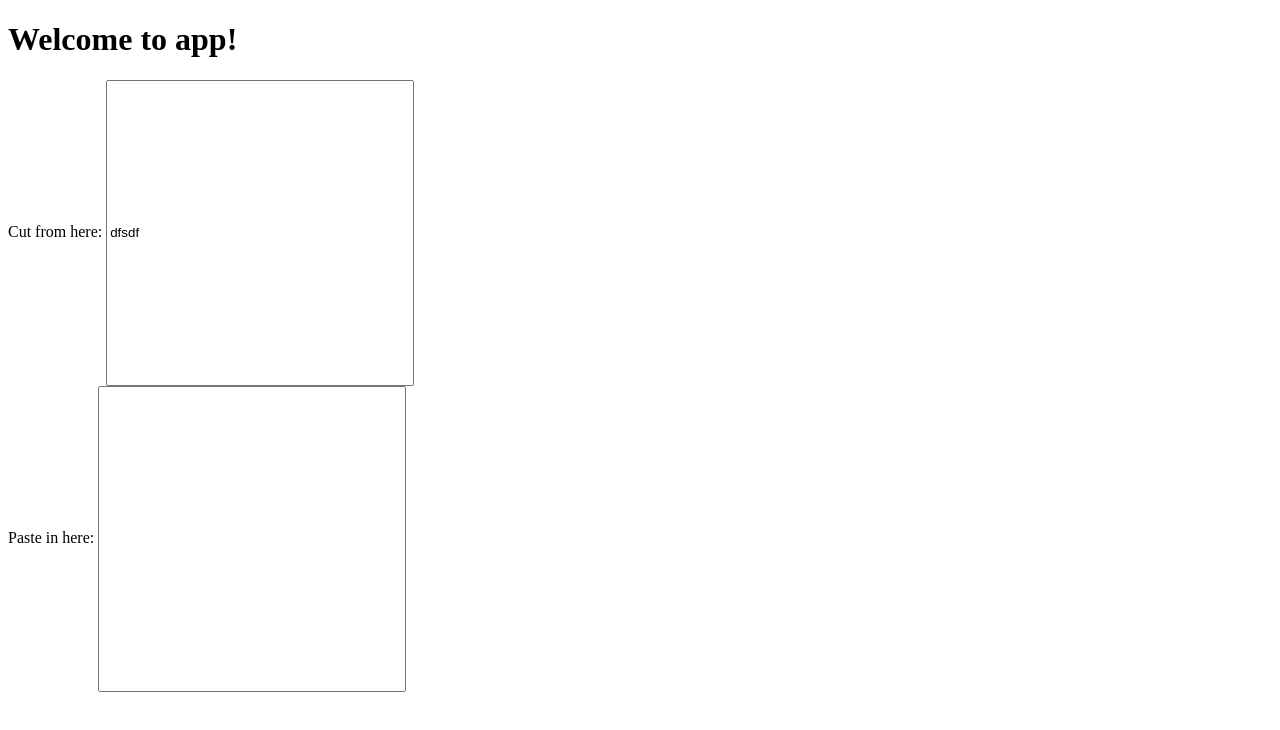
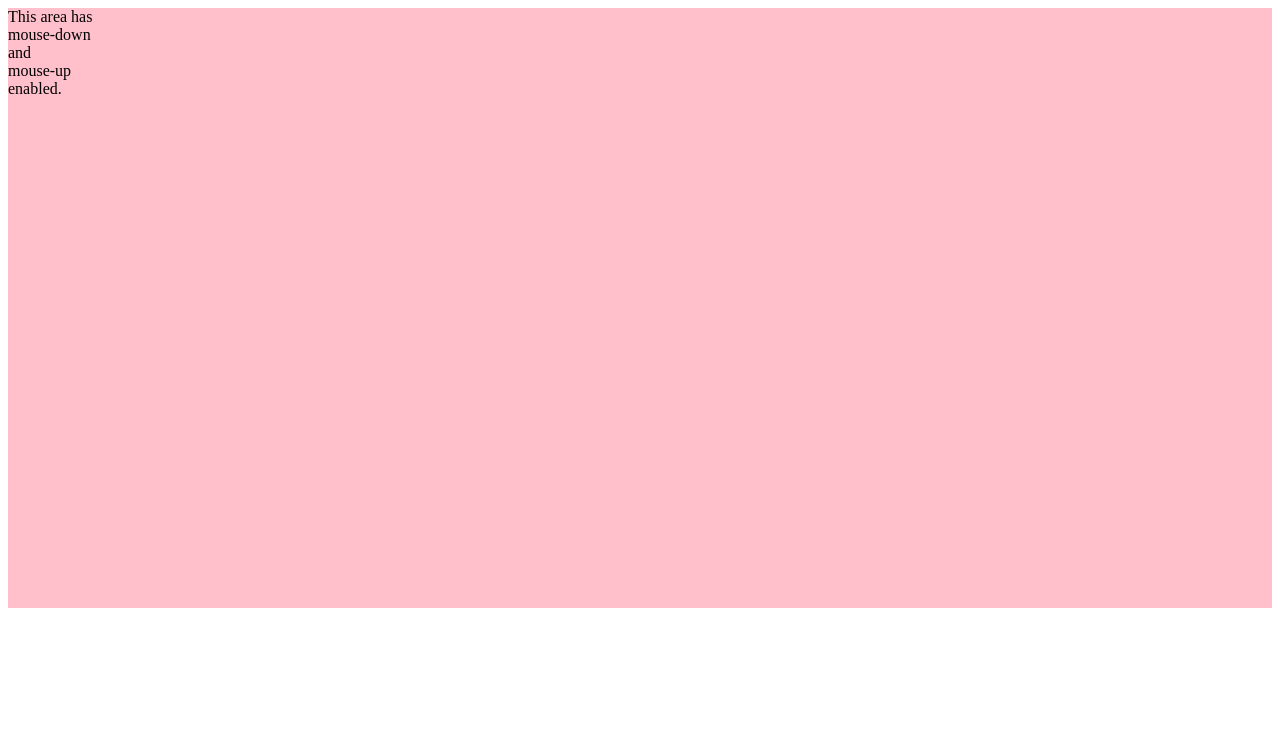
Before and after one commit to simonsimon9/HW10_Angular_AJAX, an Angular app: page / in a window 1280 px wide. Shown: the top 730 px of the page. Built offline with nearby package versions, Linux system fonts and the light colour scheme.

Commit message:
mouse move handler event

```diff
--- a/src/app/app.component.css
+++ b/src/app/app.component.css
@@ -1,4 +1,4 @@
-input{
-    height: 300px;
-    width: 300px;
+div{
+    background: pink;
+    height : 600px;
 }
--- a/src/app/app.component.html
+++ b/src/app/app.component.html
@@ -1,8 +1,9 @@
-<h1>
-    Welcome to {{title}}!
-    </h1>
-    Cut from here:
-    <input [(ngModel)]="myContent" type='text' (copy)="cutEvent(myContent)"><br />
-    Paste in here:
-    <input type='text' [(ngModel)]="myPastedContent"
-    (paste)="pasteContent(myPastedContent)">
+<div (mousedown)="myMouseHandler($event, 'mouse down')"
+(mouseup)="myMouseHandler($event, 'mouse up')"
+(mousemove)="mouseMoveHandler($event, 'mouse moved')">
+This area has<br />
+mouse-down<br />
+and<br />
+mouse-up<br />
+enabled.
+</div>
--- a/src/app/app.component.ts
+++ b/src/app/app.component.ts
@@ -6,15 +6,14 @@
 })
 export class AppComponent {
   title = 'app';
-  myContent='dfsdf';
-  myPastedContent ='';
-cutEvent(content:any) {
-this.myContent = content;
-console.log(content)
+  myMouseHandler(event:any, description:any) {
+    console.log(description + " X: "
+    + event.screenX.toString()
+    + " Y:" + event.screenY.toString())
+    }
+    mouseMoveHandler(event:any ,description:any){
+      console.log(description + " X: "
+    + event.screenX.toString()
+    + " Y:" + event.screenY.toString())
+    }
 }
-pasteContent(myContent:any) {
-console.log(this.myContent);
-this.myContent = ''
-this.myPastedContent = myContent
-}
-}
```
